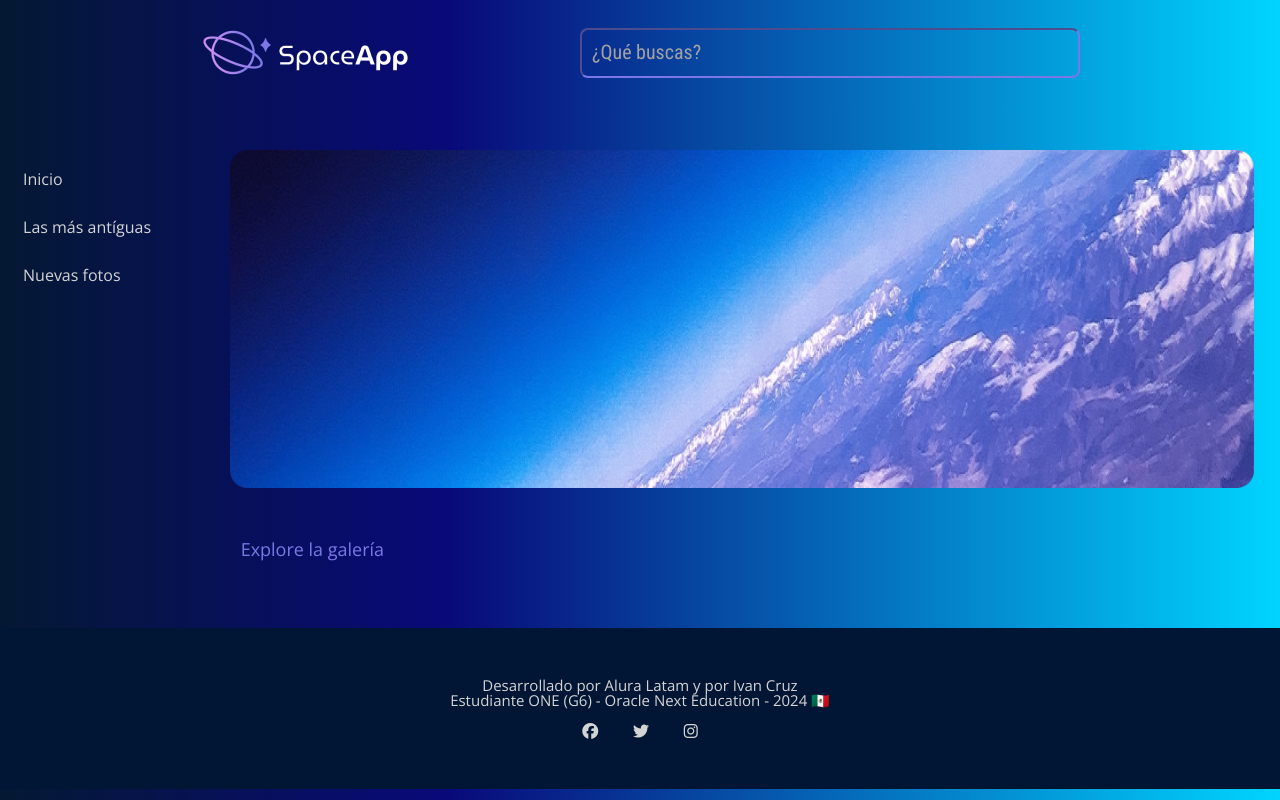
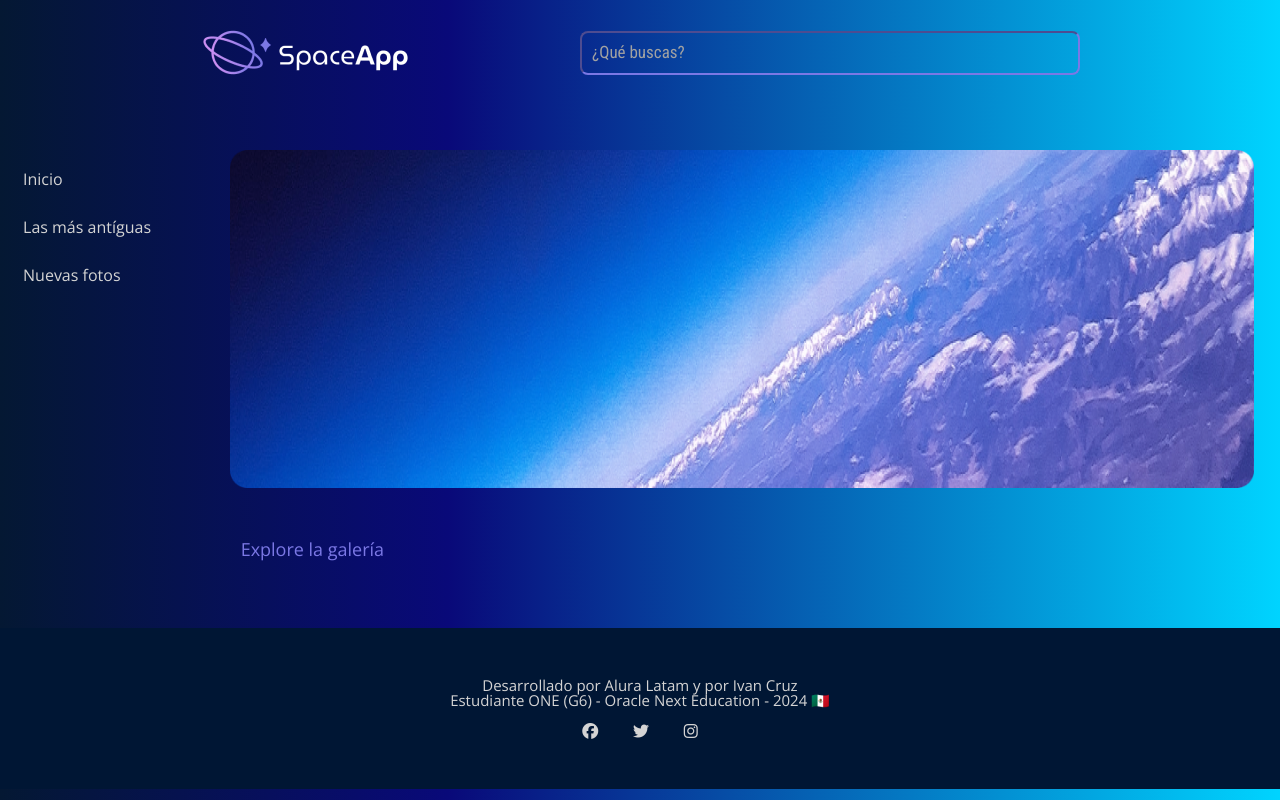
Before and after one commit to Ivandv19/SpaceApp, a plain HTML site: page index.html in a window 1280 px wide. Drawn offline with nearby package versions, Linux system fonts and the light colour scheme; no server answers; a web font is replaced by a local one.

Commit message:
style: mejora diseño de los textos

```diff
--- a/css/style.css
+++ b/css/style.css
@@ -44,19 +44,19 @@ main{
 
 .header__logo {
     margin: 0;
-    min-width: 20%;
+    min-width: 10%;
     height: auto;
 }
 
 .header__input {
     width: 500px;
-    height: 50px;
+    height: auto;
     padding: 10px 10px;
     background-color: transparent;
     border-color: var(--secondary-color);
     border-radius: 8px;
     color: var(--white);
-    font-size: 20px;
+    font-size: 17px;
 
 }
 
@@ -64,7 +64,7 @@ main{
 ::placeholder {
     color: #a2a2a2;
     opacity: 1;
-    font-size: 20px;
+    font-size: 17px;
     font-family: 'Roboto Condensed', sans-serif;
 
 
```
